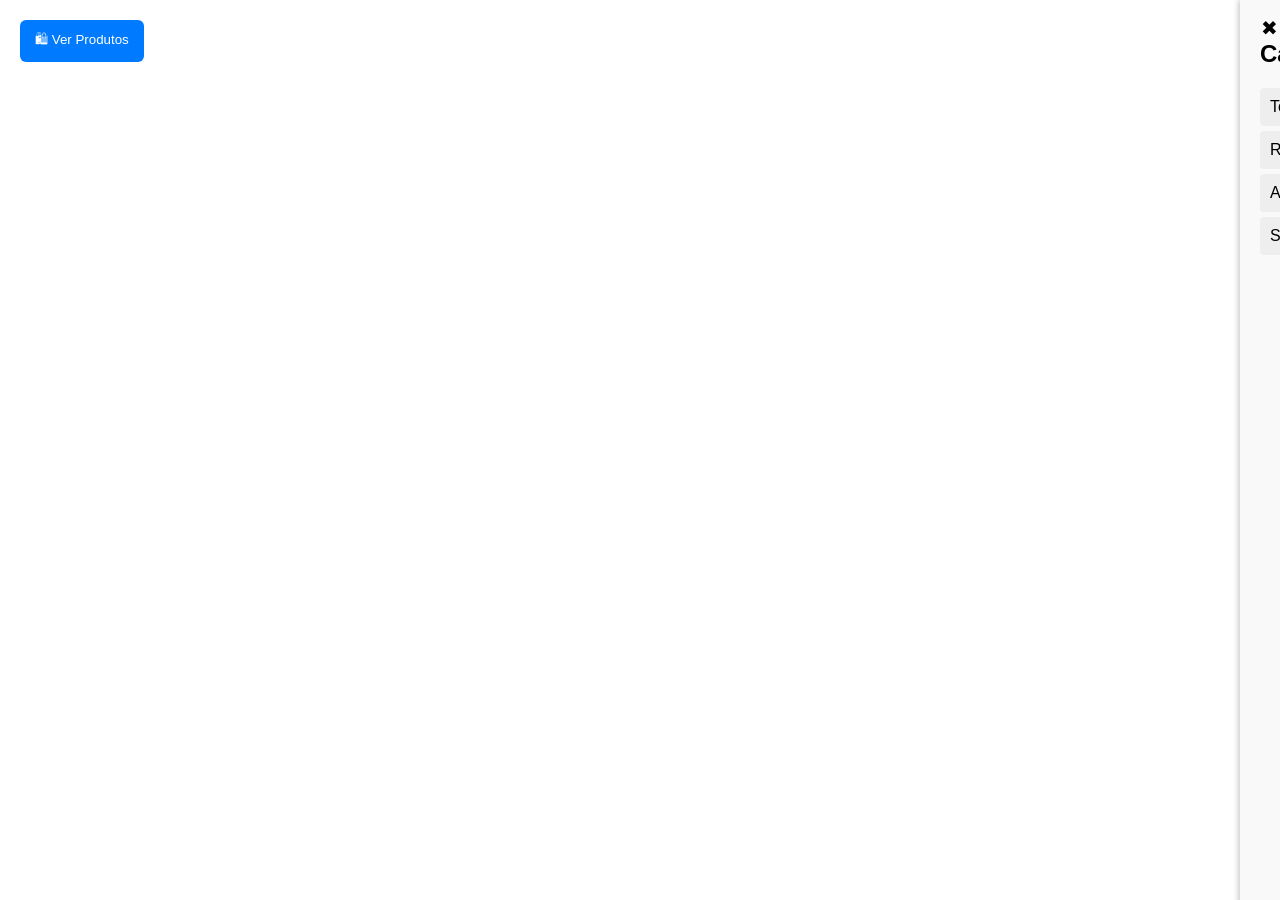
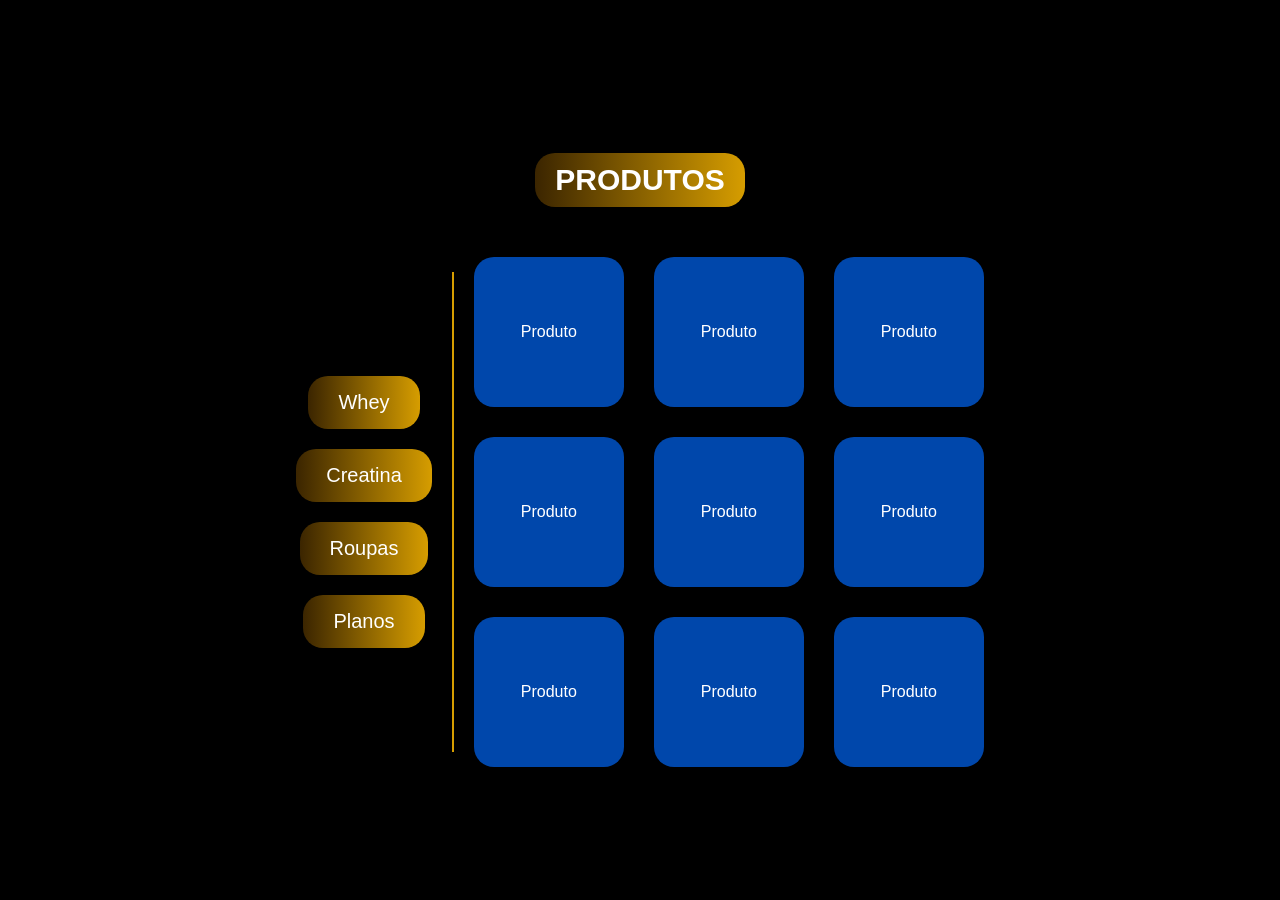
Before and after one commit to ERKpossamai/HTML, a PHP site: page / in a window 1280 px wide. Run offline with PHP 8.4, Linux system fonts and the light colour scheme.

Commit message:
teste de produtos

```diff
--- a/chatgpt/abaLateral/index.html
+++ b/chatgpt/abaLateral/index.html
@@ -1,30 +1,44 @@
 <!DOCTYPE html>
-<html lang="pt-BR">
+<html lang="pt-br">
 
 <head>
-  <meta charset="UTF-8" />
-  <meta name="viewport" content="width=device-width, initial-scale=1.0" />
-  <title>Produtos por Categoria</title>
-  <link rel="stylesheet" href="style.css" />
+    <meta charset="UTF-8">
+    <title>Produtos</title>
+    <link rel="stylesheet" href="style.css">
 </head>
 
 <body>
-  <button id="openSidebar">🛍 Ver Produtos</button>
 
-  <aside id="sidebar">
-    <button id="closeSidebar">✖</button>
-    <h2>Categorias</h2>
-    <ul class="category-list">
-      <li onclick="filterProducts('todos')">Todos</li>
-      <li onclick="filterProducts('roupas')">Roupas</li>
-      <li onclick="filterProducts('acessorios')">Acessórios</li>
-      <li onclick="filterProducts('suplementos')">Suplementos</li>
-    </ul>
+    <div class="titulo">
+        <h1>PRODUTOS</h1>
+    </div>
 
-    <div id="product-list"></div>
-  </aside>
+    <div class="container">
+        <!-- Menu lateral -->
+        <div class="menu">
+            <button>Whey</button>
+            <button>Creatina</button>
+            <button>Roupas</button>
+            <button>Planos</button>
+        </div>
 
-  <script src="script.js"></script>
+        <!-- Linha vertical -->
+        <div class="linha"></div>
+
+        <!-- Grade de produtos -->
+        <div class="produtos">
+            <div class="produto">Produto</div>
+            <div class="produto">Produto</div>
+            <div class="produto">Produto</div>
+            <div class="produto">Produto</div>
+            <div class="produto">Produto</div>
+            <div class="produto">Produto</div>
+            <div class="produto">Produto</div>
+            <div class="produto">Produto</div>
+            <div class="produto">Produto</div>
+        </div>
+    </div>
+
 </body>
 
 </html>
--- a/chatgpt/abaLateral/script.js
+++ /dev/null
@@ -1,43 +0,0 @@
-const sidebar = document.getElementById("sidebar");
-const openBtn = document.getElementById("openSidebar");
-const closeBtn = document.getElementById("closeSidebar");
-const productList = document.getElementById("product-list");
-
-openBtn.addEventListener("click", () => {
-  sidebar.classList.add("show");
-  filterProducts('todos'); // Mostrar todos ao abrir
-});
-
-closeBtn.addEventListener("click", () => {
-  sidebar.classList.remove("show");
-});
-
-const produtos = [
-  { nome: "Camiseta Dry Fit", preco: 49.9, categoria: "roupas", imagem: "img/camisa.jpg" },
-  { nome: "Short Fitness", preco: 39.9, categoria: "roupas", imagem: "img/short.jpg" },
-  { nome: "Shaker 600ml", preco: 25.0, categoria: "acessorios", imagem: "img/shaker.jpg" },
-  { nome: "Creatina 300g", preco: 89.9, categoria: "suplementos", imagem: "img/creatina.jpg" },
-  { nome: "Whey Protein", preco: 159.9, categoria: "suplementos", imagem: "img/whey.jpg" }
-];
-
-function filterProducts(categoria) {
-  productList.innerHTML = '';
-
-  const filtrados = categoria === 'todos'
-    ? produtos
-    : produtos.filter(p => p.categoria === categoria);
-
-  filtrados.forEach(produto => {
-    const div = document.createElement("div");
-    div.classList.add("product");
-
-    div.innerHTML = `
-      <img src="${produto.imagem}" alt="${produto.nome}">
-      <div>
-        <p><strong>${produto.nome}</strong></p>
-        <p>R$ ${produto.preco.toFixed(2)}</p>
-      </div>
-    `;
-    productList.appendChild(div);
-  });
-}
--- a/chatgpt/abaLateral/style.css
+++ b/chatgpt/abaLateral/style.css
@@ -1,80 +1,89 @@
+/* Fundo preto geral */
 body {
+  background-color: black;
+  margin: 0;
   font-family: Arial, sans-serif;
-  margin: 0;
+  color: white;
+  height: 100vh;
+  display: flex;
+  flex-direction: column;
+  justify-content: center;
 }
 
-#openSidebar {
-  position: fixed;
-  top: 20px;
-  left: 20px;
-  padding: 10px 15px;
-  background-color: #007bff;
-  color: white;
-  border: none;
-  border-radius: 6px;
-  cursor: pointer;
-  z-index: 1001;
+/* Título centralizado no topo */
+.titulo {
+  text-align: center;
+  margin-bottom: 30px;
 }
 
-#sidebar {
-  position: fixed;
-  right: -320px;
-  top: 0;
-  width: 320px;
-  height: 100%;
-  background-color: #f9f9f9;
-  box-shadow: -2px 0 5px rgba(0, 0, 0, 0.2);
-  padding: 20px;
-  overflow-y: auto;
-  transition: right 0.3s ease;
-  z-index: 1000;
+.titulo h1 {
+  display: inline-block;
+  padding: 10px 20px;
+  background: linear-gradient(to right, #3b2500, #d69d00);
+  border-radius: 20px;
+  box-shadow: 0 5px 15px rgba(0, 0, 0, 0.5);
+  font-size: 30px;
 }
 
-#sidebar.show {
-  right: 0;
+/* Container geral */
+.container {
+  display: flex;
+  justify-content: center;
+  align-items: center;
 }
 
-#closeSidebar {
-  position: absolute;
-  top: 15px;
-  left: 15px;
-  background: transparent;
+/* Menu lateral */
+.menu {
+  display: flex;
+  flex-direction: column;
+  gap: 20px;
+  margin-right: 20px;
+  align-items: center;
+}
+
+/* Botões do menu */
+.menu button {
+  background: linear-gradient(to right, #3b2500, #d69d00);
   border: none;
+  border-radius: 20px;
+  padding: 15px 30px;
+  color: white;
   font-size: 20px;
   cursor: pointer;
+  box-shadow: 0 5px 10px rgba(0, 0, 0, 0.5);
+  transition: transform 0.2s;
 }
 
-.category-list {
-  list-style: none;
-  padding: 0;
-  margin-bottom: 20px;
+.menu button:hover {
+  transform: scale(1.1);
 }
 
-.category-list li {
-  cursor: pointer;
-  padding: 10px;
-  background: #eee;
-  margin-bottom: 5px;
-  border-radius: 4px;
-  transition: 0.2s;
+/* Linha vertical */
+.linha {
+  width: 2px;
+  background-color: #d69d00;
+  height: 480px;
+  /* altura fixa para acompanhar o grid */
+  margin-right: 20px;
 }
 
-.category-list li:hover {
-  background-color: #ddd;
+/* Grade de produtos */
+.produtos {
+  display: grid;
+  grid-template-columns: repeat(3, 150px);
+  grid-gap: 30px;
 }
 
-.product {
+/* Blocos de produto */
+.produto {
+  background-color: #0047ab;
+  border-radius: 20px;
+  width: 150px;
+  height: 150px;
   display: flex;
+  justify-content: center;
   align-items: center;
-  margin-bottom: 15px;
-  border-bottom: 1px solid #ddd;
-  padding-bottom: 10px;
+  font-size: 16px;
+  color: white;
+  box-shadow: 0 5px 15px rgba(0, 0, 0, 0.5);
 }
-
-.product img {
-  width: 60px;
-  height: 60px;
-  object-fit: cover;
-  border-radius: 6px;
-  margin-right: 10px;
-}
```
Also changed, not shown: chatgpt/aba de produtos/index.html (deleted, +0 -61 lines), chatgpt/aba de produtos/style.css (deleted, +0 -245 lines).
